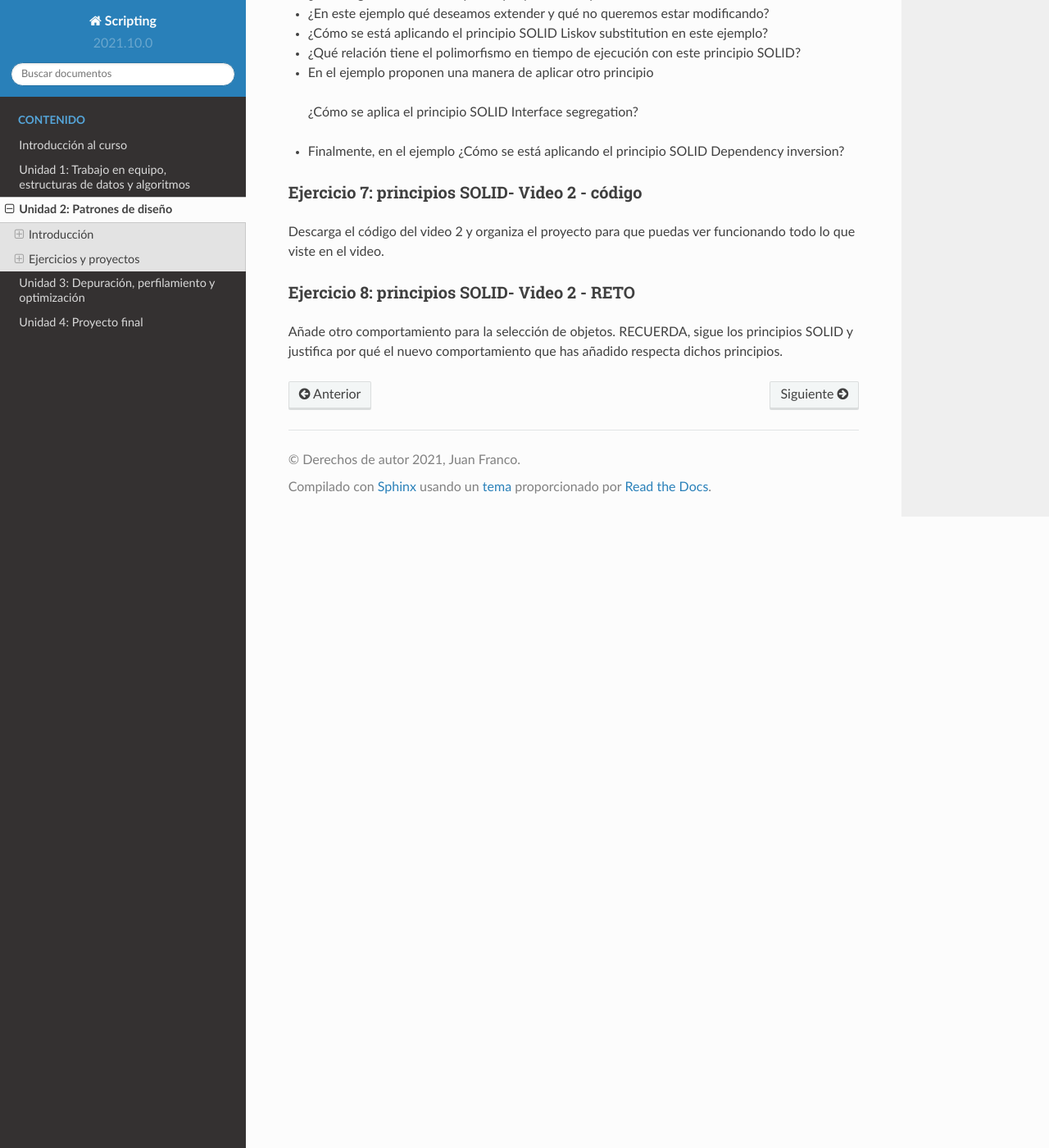
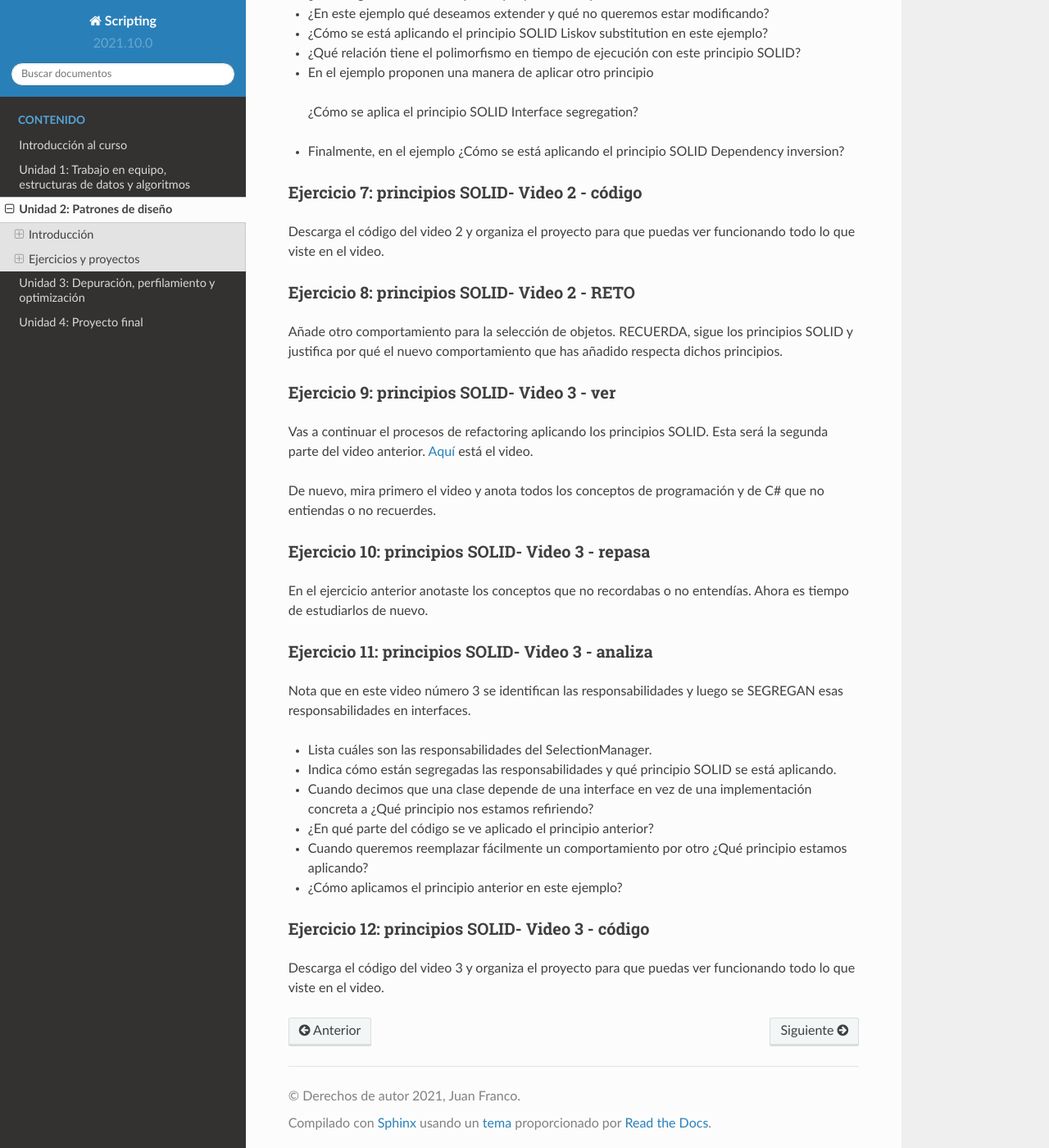
Before and after one commit to juanferfranco/scripting, a Sphinx documentation site: the page built from docs/_unidad2/unidad2.rst, in a window 1280 px wide and 1400 px high, scrolled down 1675 px. Shown: the whole window at 82% size. Built offline with Sphinx 7.4.7 and the Read the Docs theme 2.0.0, drawn with Linux system fonts in a browser that asks for light colours; some of the changed text lies outside the part shown.

Commit message:
add ex 6 to 12

```diff
--- a/docs/_unidad2/unidad2.rst
+++ b/docs/_unidad2/unidad2.rst
@@ -73,8 +73,8 @@ En el ejercicio anterior anotaste los conceptos que no recordabas o
 no entendías. Ahora es tiempo de estudiarlos de nuevo.
 
 
-Ejercicio 6: principios SOLID- Video 2-ver
-^^^^^^^^^^^^^^^^^^^^^^^^^^^^^^^^^^^^^^^^^^^
+Ejercicio 6: principios SOLID- Video 2- analiza
+^^^^^^^^^^^^^^^^^^^^^^^^^^^^^^^^^^^^^^^^^^^^^^^^^
 
 Vuelve a ver el video y responde estas preguntas luego de verlo:
 
@@ -113,3 +113,46 @@ Ejercicio 8: principios SOLID- Video 2 - RETO
 Añade otro comportamiento para la selección de objetos. RECUERDA, sigue
 los principios SOLID y justifica por qué el nuevo comportamiento que has
 añadido respecta dichos principios.
+
+Ejercicio 9: principios SOLID- Video 3 - ver
+^^^^^^^^^^^^^^^^^^^^^^^^^^^^^^^^^^^^^^^^^^^^^^^^^
+
+Vas a continuar el procesos de refactoring aplicando los principios SOLID.
+Esta será la segunda parte del video anterior.
+`Aquí <https://www.youtube.com/watch?v=Fs8jy7DHDyc>`__ está el video.
+
+De nuevo, mira primero el video y anota todos los conceptos de programación
+y de C# que no entiendas o no recuerdes.
+
+Ejercicio 10: principios SOLID- Video 3 - repasa
+^^^^^^^^^^^^^^^^^^^^^^^^^^^^^^^^^^^^^^^^^^^^^^^^^
+
+En el ejercicio anterior anotaste los conceptos que no recordabas o
+no entendías. Ahora es tiempo de estudiarlos de nuevo.
+
+Ejercicio 11: principios SOLID- Video 3 - analiza
+^^^^^^^^^^^^^^^^^^^^^^^^^^^^^^^^^^^^^^^^^^^^^^^^^^
+
+Nota que en este video número 3 se identifican las responsabilidades
+y luego se SEGREGAN esas responsabilidades en interfaces.
+
+* Lista cuáles son las responsabilidades del SelectionManager.
+
+* Indica cómo están segregadas las responsabilidades y qué principio SOLID
+  se está aplicando.
+
+* Cuando decimos que una clase depende de una interface en vez de una
+  implementación concreta a ¿Qué principio nos estamos refiriendo?
+
+* ¿En qué parte del código se ve aplicado el principio anterior?
+
+* Cuando queremos reemplazar fácilmente un comportamiento por otro
+  ¿Qué principio estamos aplicando?
+
+* ¿Cómo aplicamos el principio anterior en este ejemplo?
+
+Ejercicio 12: principios SOLID- Video 3 - código
+^^^^^^^^^^^^^^^^^^^^^^^^^^^^^^^^^^^^^^^^^^^^^^^^^^
+
+Descarga el código del video 3 y organiza el proyecto para que puedas
+ver funcionando todo lo que viste en el video.
```
